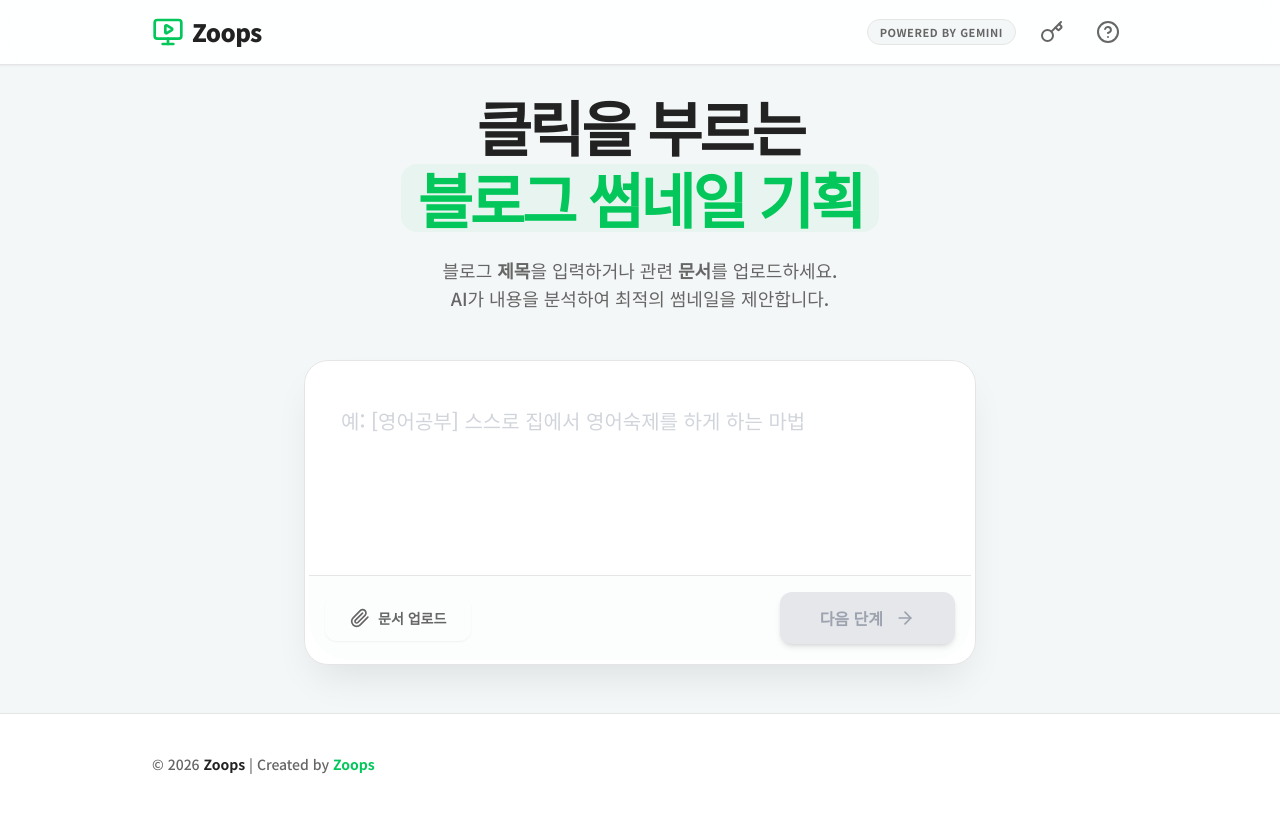
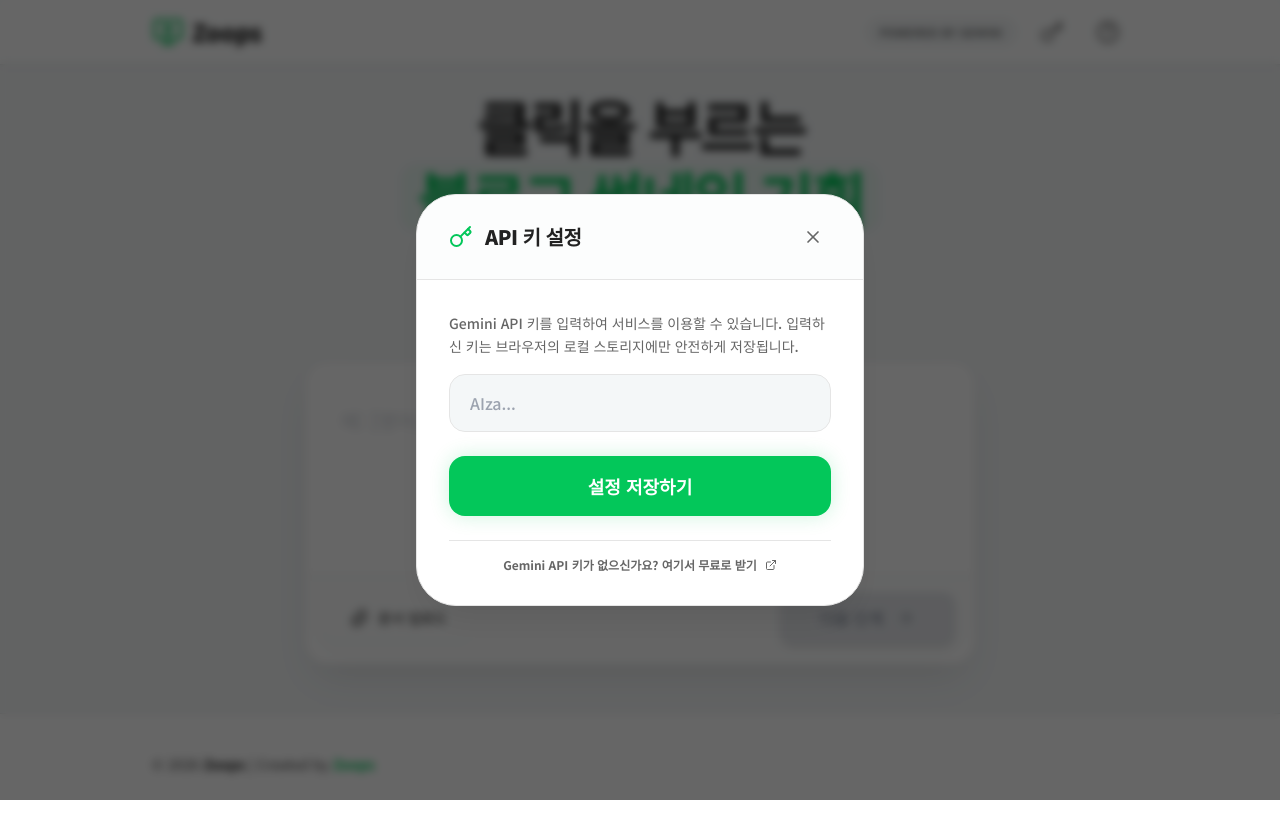
Before and after one commit to zoops98/blogthumbnail, a React (Vite) app: page / in a window 1280 px wide. Both pictures are taken after a click on the button 1052 px from the left and 32 px from the top of the page. Built offline with nearby package versions, Linux system fonts and the light colour scheme.

Commit message:
Add files via upload

```diff
--- a/components/Header.tsx
+++ b/components/Header.tsx
@@ -6,12 +6,12 @@
   onOpenHelp: () => void;
 }
 
-export const Header: React.FC<HeaderProps> = ({ onOpenHelp }) => {
+export const Header: React.FC<HeaderProps> = ({ onOpenSettings, onOpenHelp }) => {
   const handleOpenKey = async () => {
     if (window.aistudio) {
       await window.aistudio.openSelectKey();
     } else {
-      alert("이 기능은 AI Studio 환경에서만 작동합니다. 배포 시에는 환경 변수(API_KEY)를 설정해주세요.");
+      onOpenSettings();
     }
   };
 
--- a/components/SettingsModal.tsx
+++ b/components/SettingsModal.tsx
@@ -1,5 +1,5 @@
-import React from 'react';
-import { X, Key } from 'lucide-react';
+import React, { useState, useEffect } from 'react';
+import { X, Key, ExternalLink, CheckCircle2, AlertCircle } from 'lucide-react';
 
 interface SettingsModalProps {
   isOpen: boolean;
@@ -7,40 +7,130 @@
 }
 
 export const SettingsModal: React.FC<SettingsModalProps> = ({ isOpen, onClose }) => {
+  const [apiKey, setApiKey] = useState('');
+  const [isSaved, setIsSaved] = useState(false);
+  const [error, setError] = useState('');
+
+  useEffect(() => {
+    if (isOpen) {
+      const savedKey = localStorage.getItem('ZOOP_GEMINI_API_KEY') || '';
+      setApiKey(savedKey);
+      setIsSaved(false);
+      setError('');
+    }
+  }, [isOpen]);
+
+  const handleSave = () => {
+    if (!apiKey.trim()) {
+      setError('API 키를 입력해주세요.');
+      return;
+    }
+
+    // Basic validation for Gemini API key (usually starts with AIza)
+    if (!apiKey.startsWith('AIza')) {
+      setError('올바른 Gemini API 키 형식이 아닌 것 같습니다. 다시 확인해주세요.');
+      return;
+    }
+
+    localStorage.setItem('ZOOP_GEMINI_API_KEY', apiKey.trim());
+    setIsSaved(true);
+    setError('');
+
+    setTimeout(() => {
+      onClose();
+    }, 1500);
+  };
+
+  const handleRemove = () => {
+    localStorage.removeItem('ZOOP_GEMINI_API_KEY');
+    setApiKey('');
+    setIsSaved(false);
+  };
+
   if (!isOpen) return null;
 
   return (
-    <div className="fixed inset-0 z-[60] flex items-center justify-center p-4">
-      <div className="absolute inset-0 bg-black/80 backdrop-blur-sm" onClick={onClose}></div>
+    <div className="fixed inset-0 z-[70] flex items-center justify-center p-4 bg-black/60 backdrop-blur-sm animate-fade-in">
+      <div className="relative bg-white border border-naver-border rounded-[2.5rem] w-full max-w-md overflow-hidden shadow-elevated animate-slide-up flex flex-col">
 
-      <div className="relative bg-[#1a1a1a] border border-gray-700 rounded-2xl w-full max-w-md p-6 shadow-2xl animate-fade-in-up">
-        <div className="flex items-center justify-between mb-6">
-          <h2 className="text-xl font-bold text-white flex items-center gap-2">
-            <Key className="w-5 h-5 text-yt-red" />
+        {/* Header */}
+        <div className="bg-naver-light/30 px-8 py-6 border-b border-naver-border flex items-center justify-between shrink-0">
+          <h2 className="text-xl font-black flex items-center gap-3 text-naver-text tracking-tight">
+            <Key className="text-naver-green w-6 h-6" />
             API 키 설정
           </h2>
-          <button onClick={onClose} className="text-gray-400 hover:text-white transition-colors">
-            <X className="w-6 h-6" />
+          <button
+            onClick={onClose}
+            className="p-2 rounded-xl hover:bg-naver-light text-naver-muted hover:text-naver-text transition-all"
+          >
+            <X className="w-5 h-5" />
           </button>
         </div>
 
-        <div className="space-y-6">
-          <div className="bg-gray-800/50 p-4 rounded-lg border border-gray-700">
-            <p className="text-gray-300 text-sm leading-relaxed">
-              이 애플리케이션은 <strong>Google AI Studio</strong> 및 환경 변수를 통해 인증을 관리합니다.
+        {/* Content */}
+        <div className="p-8 space-y-6">
+          <div className="space-y-4">
+            <p className="text-naver-muted text-sm font-medium leading-relaxed">
+              Gemini API 키를 입력하여 서비스를 이용할 수 있습니다. 입력하신 키는 브라우저의 로컬 스토리지에만 안전하게 저장됩니다.
             </p>
-            <p className="text-gray-400 text-xs mt-2">
-              별도의 API 키 입력이 필요하지 않습니다.
-            </p>
+
+            <div className="relative">
+              <input
+                type="password"
+                value={apiKey}
+                onChange={(e) => {
+                  setApiKey(e.target.value);
+                  setError('');
+                  setIsSaved(false);
+                }}
+                placeholder="AIza..."
+                className={`w-full px-5 py-4 bg-naver-light border ${error ? 'border-red-400' : 'border-naver-border'} rounded-2xl text-naver-text font-medium focus:outline-none focus:ring-2 ${error ? 'focus:ring-red-100' : 'focus:ring-naver-green/20'} transition-all`}
+              />
+              {isSaved && (
+                <div className="absolute right-4 top-1/2 -translate-y-1/2 text-naver-green flex items-center gap-1 animate-fade-in">
+                  <CheckCircle2 className="w-5 h-5" />
+                  <span className="text-xs font-bold">저장됨</span>
+                </div>
+              )}
+            </div>
+
+            {error && (
+              <div className="flex items-center gap-2 text-red-500 text-xs font-bold animate-fade-in">
+                <AlertCircle className="w-4 h-4" />
+                {error}
+              </div>
+            )}
           </div>
 
-          <div className="text-center pt-2 border-t border-gray-700 mt-4">
-             <button
-               onClick={onClose}
-               className="text-gray-500 text-sm hover:text-white transition-colors mt-2"
-             >
-               닫기
-             </button>
+          <div className="space-y-3">
+            <button
+              onClick={handleSave}
+              disabled={isSaved}
+              className={`w-full py-4 ${isSaved ? 'bg-naver-green/50 cursor-default' : 'bg-naver-green hover:bg-naver-darkGreen'} text-white rounded-2xl font-black text-lg transition-all shadow-green-glow flex items-center justify-center gap-2`}
+            >
+              {isSaved ? '저장 완료' : '설정 저장하기'}
+            </button>
+
+            {localStorage.getItem('ZOOP_GEMINI_API_KEY') && (
+              <button
+                onClick={handleRemove}
+                className="w-full py-3 text-naver-muted hover:text-red-500 text-sm font-bold transition-all"
+              >
+                저장된 키 삭제하기
+              </button>
+            )}
+          </div>
+
+          <div className="pt-4 border-t border-naver-border">
+            <a
+              href="https://aistudio.google.com/app/apikey"
+              target="_blank"
+              rel="noopener noreferrer"
+              className="flex items-center justify-center gap-2 text-naver-muted hover:text-naver-green text-xs font-bold transition-all"
+            >
+              Gemini API 키가 없으신가요? 여기서 무료로 받기
+              <ExternalLink className="w-3 h-3" />
+            </a>
           </div>
         </div>
       </div>
```
